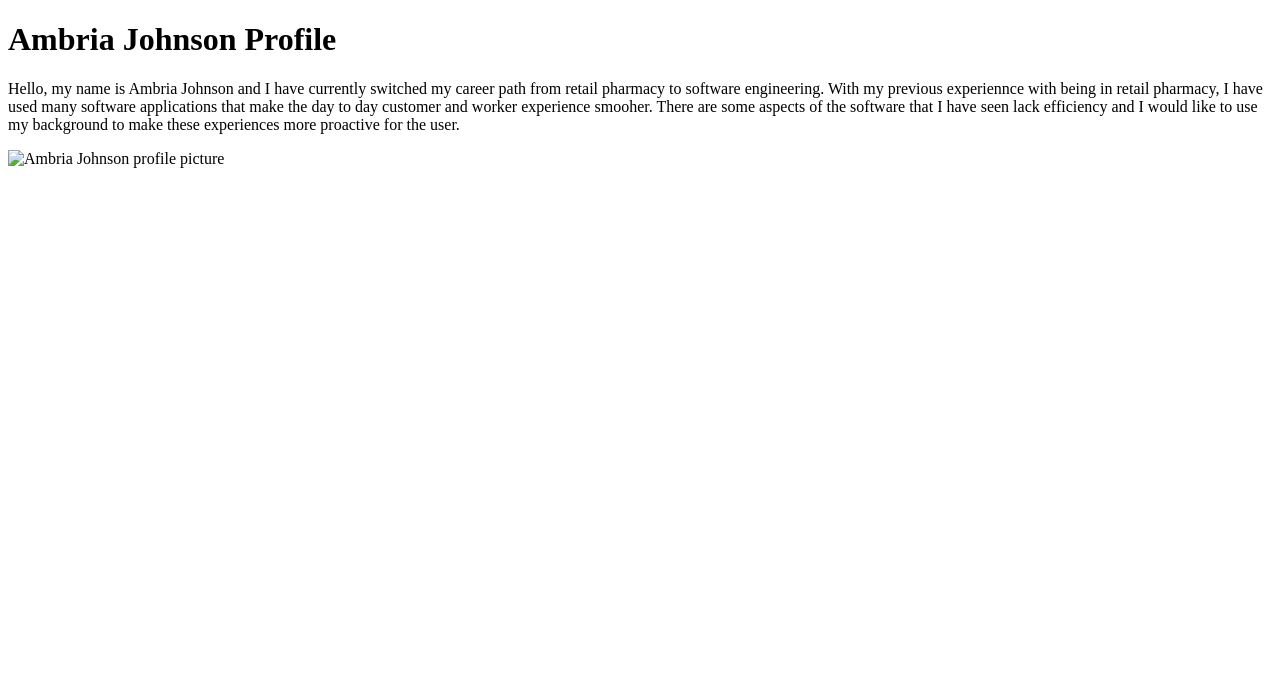
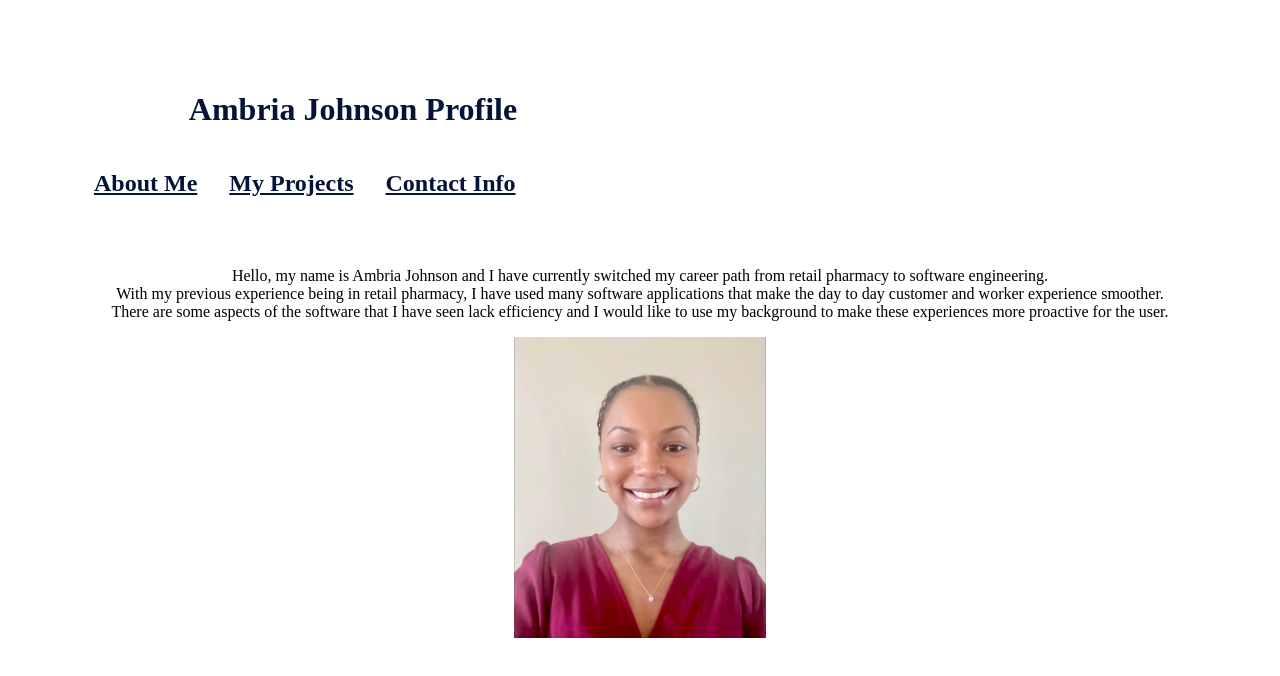
Before and after one commit to Ambria1223/Ambria-Johnson-Profile, a plain HTML site: page index.html in a window 1280 px wide. Drawn offline with Linux system fonts and the light colour scheme; files that its build step writes are made by us from their sources.

Commit message:
Add files via upload

```diff
--- a/index.html
+++ b/index.html
@@ -4,12 +4,31 @@
     <title>Media Query for Screen</title>
     <meta charset="UTF-8" />
     <meta name="viewport" content="width=device-width, initial-scale=1" />
-    <link rel="stylesheet" type="text/css" href="./assets/css/style.css" />
+    <link rel="stylesheet" href="style.css" />
   </head>
   <body>
-    <header>
-        <h1>Ambria Johnson Profile</h1>
 
-<p> Hello, my name is Ambria Johnson and I have currently switched my career path from retail pharmacy to software engineering. With my previous experiennce with being in retail pharmacy, I have used many software applications that make the day to day customer and worker experience smooher.
-    There are some aspects of the software that I have seen lack efficiency and I would like to use my background to make these experiences more proactive for the user. </p>
+<div>
+  <h1>Ambria Johnson Profile</h1>
+
+  <ul>
+       <h2> <li><a href="#About Me.HTML"> About Me
+          </a></li>
+          <li><a href="#My Projects.HTML"> My Projects
+           </a></li>
+     <li><a href="#Contact Info.HTML"> Contact Info
+           </a></li> </h2>
+  </ul>
+
+</div>
+
+
+
+ <p> Hello, my name is Ambria Johnson and I have currently switched my career path from
+  retail pharmacy to software engineering.
+    <br> With my previous experience being in retail pharmacy, I have used many software applications
+    that make the day to day customer and worker experience smoother.<br>
+    There are some aspects of the software that I have seen
+    lack efficiency and I would like to use my background to make these experiences more proactive for the user. </p>
     <img src= "linkedin profile.jpg"  alt="Ambria Johnson profile picture">
+</body>
--- a/style.css
+++ b/style.css
@@ -0,0 +1,49 @@
+body {
+    text-align:center;
+
+
+}
+
+h1 {
+    color:rgb(4, 19, 55);
+    text-align: center;
+
+}
+img {
+    display: block;
+    margin-left: auto;
+    margin-right: auto;
+    width: 20%;
+  }
+
+  div {
+    text-align:center;
+    width: 550px;
+    padding: 50px;
+    margin: 20px;
+  }
+
+  ul {
+    list-style-type: none;
+    margin: 0;
+    padding: 0;
+    overflow: hidden;
+    background-color: rgb(255, 255, 255);
+    text-align: center;
+  }
+
+  li {
+    float: left;
+  }
+
+  li a {
+    display: inline;
+    color: rgb(4, 19, 55);
+    text-align: center;
+    padding: 14px 16px;
+    text-decoration style:wavy;
+  }
+
+  li a:hover {
+    background-color: rgb(179, 179, 179);
+  }
```
Also changed, not shown: linkedin profile.jpg (added).
